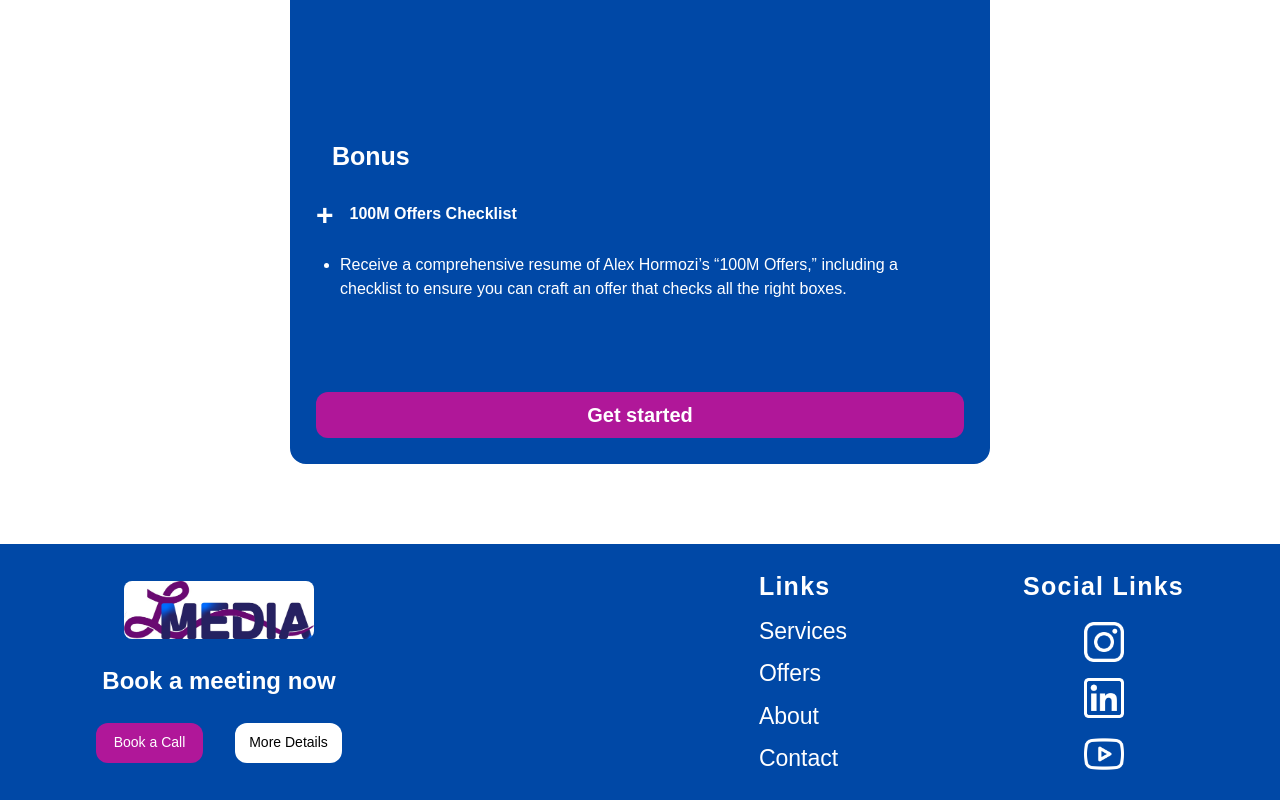
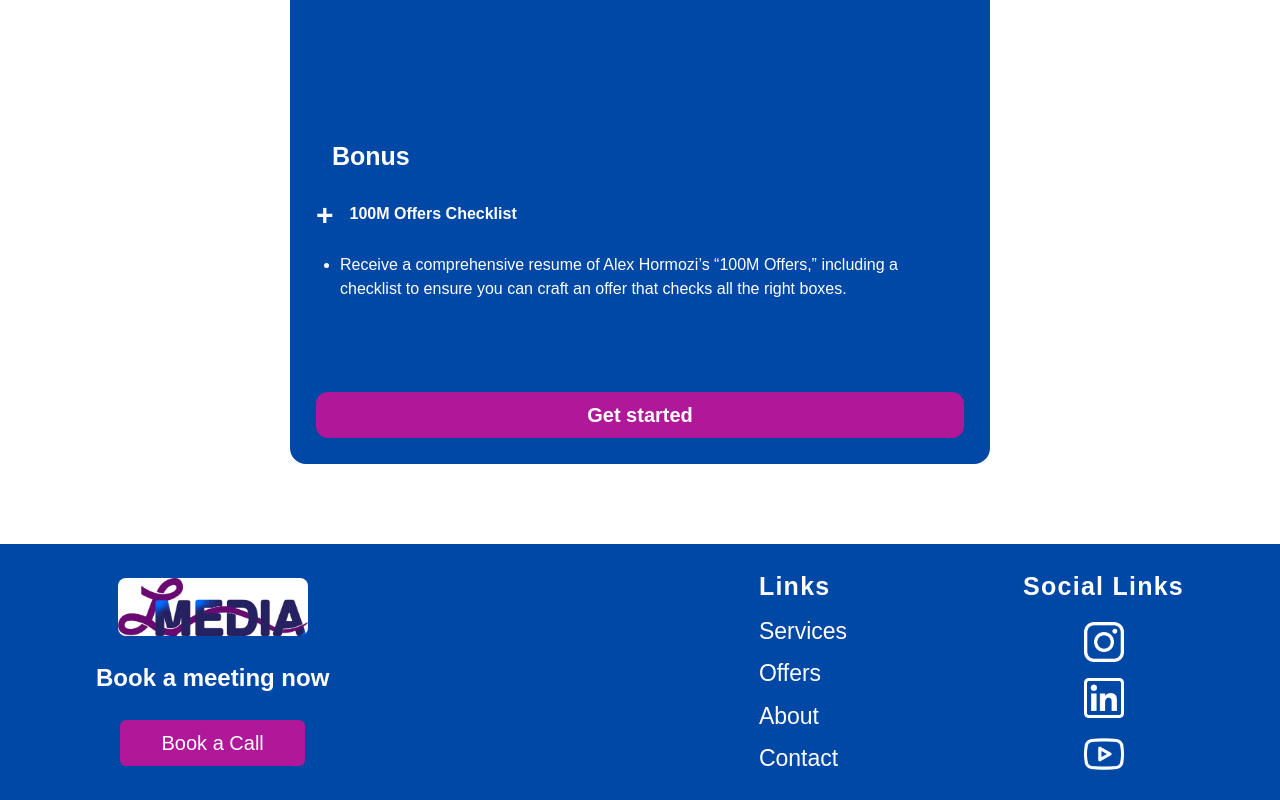
Before and after one commit to ayouub-bk/LoschMedia_Agency, a React (Vite) app: page /Pricing in a window 1280 px wide. Shown: the part 4769-5569 px from the top of the page. Built offline with nearby package versions, Linux system fonts and the light colour scheme.

Commit message:
updated footer links + button

```diff
--- a/src/Components/sections/Footer.jsx
+++ b/src/Components/sections/Footer.jsx
@@ -1,11 +1,11 @@
 import React from "react";
-import Button from "../Ui/Button";
 import Logo from "../../assets/imgs/Logo.jpg";
 import { Link } from "react-router-dom";
 import insta from "../../assets/icons/instagram1.png";
 import linkeIn from "../../assets/icons/linkedin1.png";
 import youtub from "../../assets/icons/youtube.png";
 import ButtonOffer from "../Ui/ButtonOffer";
+import Button from "../Ui/Button";
 const Footer = () => {
   return (
     <>
@@ -22,16 +22,7 @@ const Footer = () => {
             Book a meeting now{" "}
           </h1>
           <div className="flex justify-center gap-8 ">
-            <ButtonOffer
-              BgColor="highlight"
-              Textcolor="primary"
-              title="Book a Call"
-            />
-            <ButtonOffer
-              BgColor="primary"
-              Textcolor="black"
-              title="More Details"
-            />
+            <Button />
           </div>
         </div>
         <div className="flex tablet:gap-44 gap-20">
@@ -60,17 +51,17 @@ const Footer = () => {
             </h2>
             <ul className="social-links flex  flex-col  gap-4 items-center ">
               <li>
-                <Link>
+                <Link to="https://www.instagram.com/karichahid/">
                   <img src={insta} alt="insta" />
                 </Link>
               </li>
               <li>
-                <Link>
+                <Link to="linkedin.com/in/chahidkari">
                   <img src={linkeIn} alt="linkedIn" />
                 </Link>
               </li>
               <li>
-                <Link>
+                <Link to="https://www.youtube.com/@ChahidKari">
                   <img src={youtub} alt="youtub" />
                 </Link>
               </li>
```
